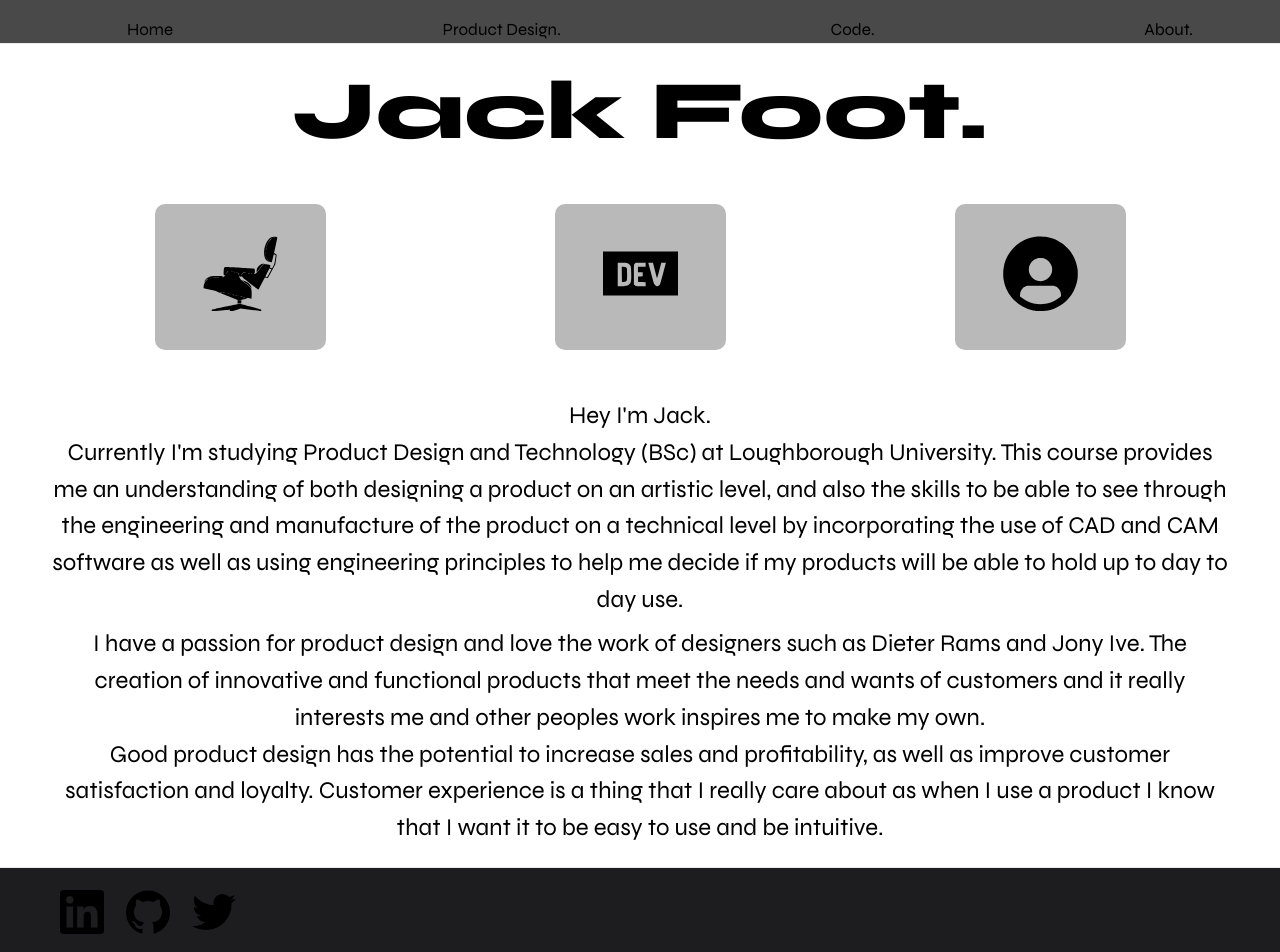
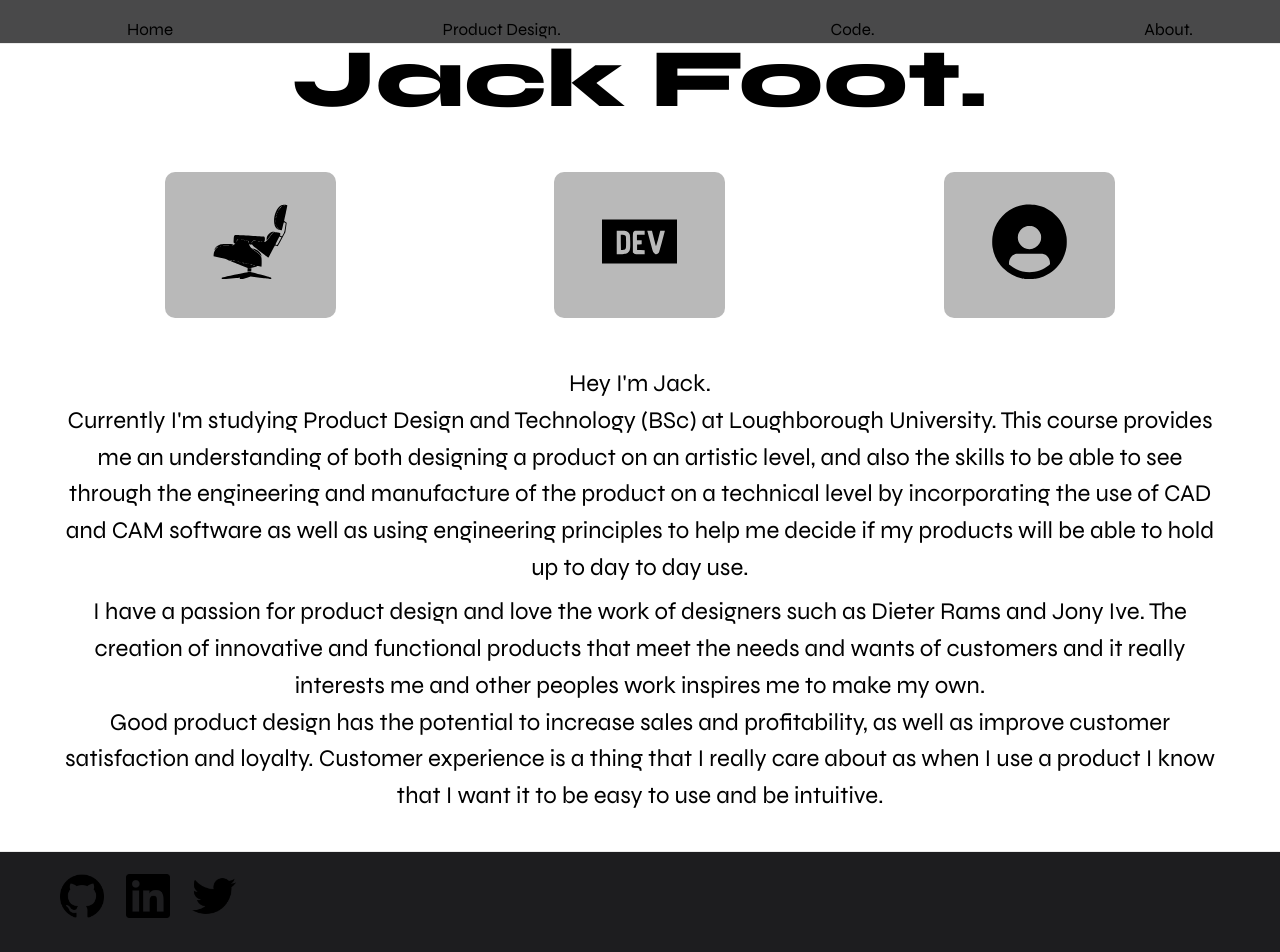
Before and after one commit to Magicoo51889/Jack-Foot-Website, a Next.js app: page / in a window 1280 px wide. Shown: the top 952 px of the page. Built offline with nearby package versions, Linux system fonts and the light colour scheme.

Commit message:
Updated Pages

```diff
--- a/components/Footer.tsx
+++ b/components/Footer.tsx
@@ -5,16 +5,6 @@ const SocialIconSize:number = 44;
 
 const Footer = () : JSX.Element => (
     <footer className={styles.footer}> {/*Links to socials*/}
-            <a
-              href="https://www.linkedin.com/in/jackfoot51889/"
-              target="_blank"
-              rel="noopener noreferrer"
-              placeholder='empty'
-            >
-              <span className={styles.logoInvert}>
-                <Image src="/linkedin.webp" alt="Linkedin Logo" width={SocialIconSize} height={SocialIconSize} />
-              </span>
-            </a>
             <a
             href="https://github.com/Magicoo51889"
             target="_blank"
@@ -24,6 +14,16 @@ const Footer = () : JSX.Element => (
               {' '}
               <span className={styles.logoInvert}>
                 <Image src="/github.webp" alt="Github Logo" width={SocialIconSize} height={SocialIconSize}/>
+              </span>
+            </a>
+            <a
+              href="https://www.linkedin.com/in/jackfoot51889/"
+              target="_blank"
+              rel="noopener noreferrer"
+              placeholder='empty'
+            >
+              <span className={styles.logoInvert}>
+                <Image src="/linkedin.webp" alt="Linkedin Logo" width={SocialIconSize} height={SocialIconSize} />
               </span>
             </a>
             <a
--- a/pages/programming.tsx
+++ b/pages/programming.tsx
@@ -26,6 +26,9 @@ const programmingP = () => {
               create electronic features for products I develop. This allows me to
               produce more interactive and technically advanced products.
             </p>
+            <p className={styles.smallDescription}>
+              You can find the projects I have worked on, on my Github Page, which is linked at the bottom of the page.
+            </p>
           </div>
           <div className={styles.gridChild}>
             <Image src={"/programmingPage/TypescriptProgramming.avif"} alt={"TypeScript Programming Example"} className={styles.gridImage} width={1008} height={894} loading="lazy"/>
--- a/styles/Home.module.css
+++ b/styles/Home.module.css
@@ -1,9 +1,9 @@
 .main {
   min-width: min(20%, 1024px);
-  padding-top: 4rem;
-  padding-left: 1rem;
-  padding-right: 1rem;
-  padding-bottom: 1rem;
+  padding-top: 2rem;
+  padding-left: 2rem;
+  padding-right: 2rem;
+  padding-bottom: 2rem;
   flex: 1;
   display: flex;
   flex-direction: column;
```
